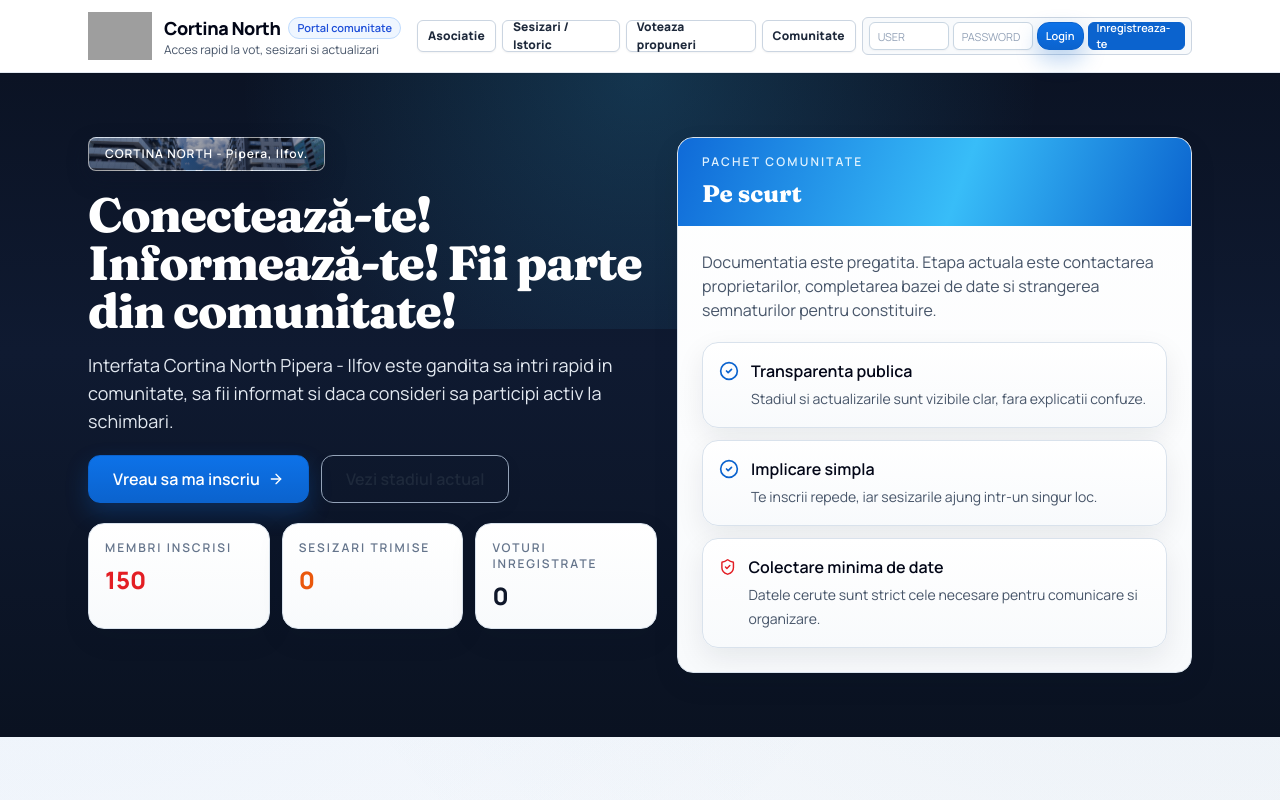
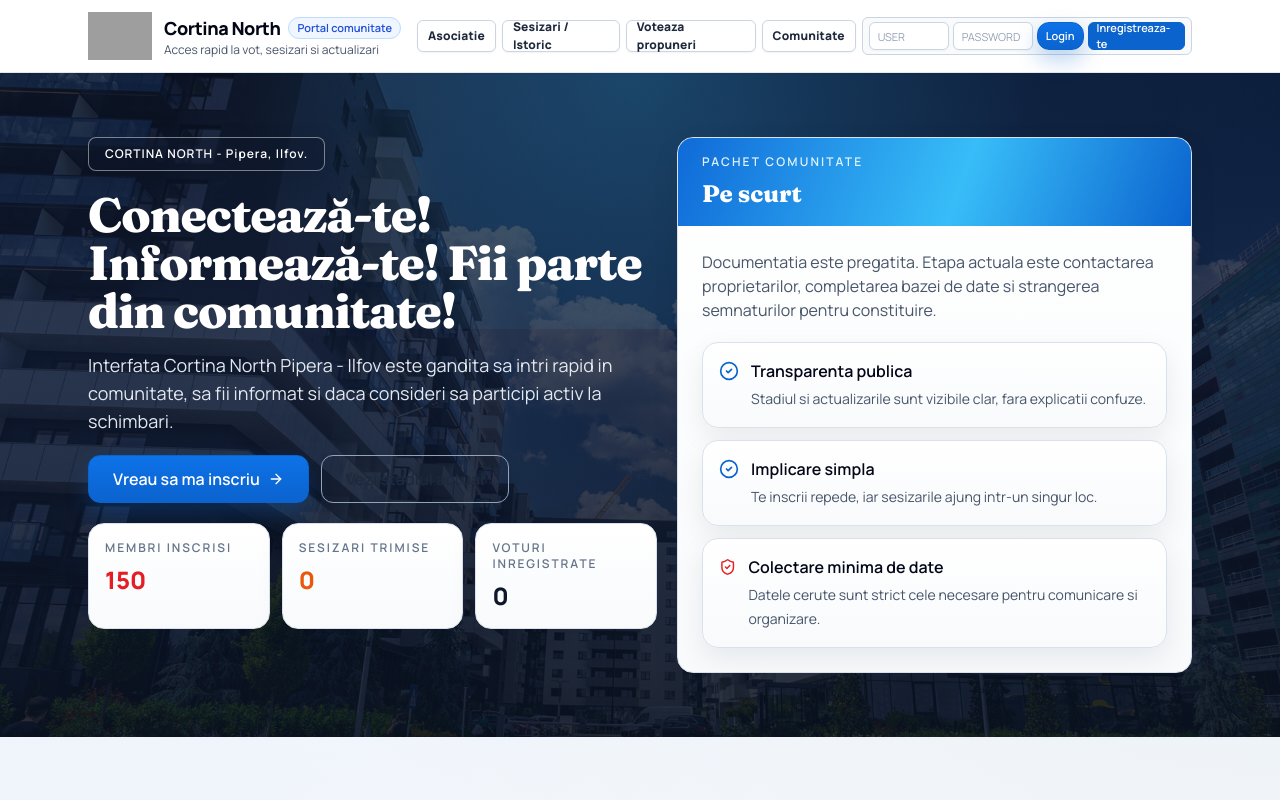
Before and after one commit to mediafisker-lang/alpinistiutilitari.ro, a Next.js app: page / in a window 1280 px wide. Shown: the top 800 px of the page. Built offline with nearby package versions, Linux system fonts and the light colour scheme; no server answers; the database is empty; grey boxes are pictures that could not be loaded.

Commit message:
Apply photo background to full hero panel and reset label style

```diff
--- a/components/hero-section.tsx
+++ b/components/hero-section.tsx
@@ -16,18 +16,18 @@ export function HeroSection({ stats }: { stats: HomepageStats }) {
   const { isLoggedIn } = useVoteSession();
 
   return (
-    <section className="relative overflow-hidden bg-[linear-gradient(180deg,#0b1324_0%,#0f1a31_42%,#0a1221_100%)]">
+    <section
+      className="relative overflow-hidden bg-cover bg-center bg-no-repeat"
+      style={{
+        backgroundImage:
+          "linear-gradient(180deg, rgba(11, 19, 36, 0.78) 0%, rgba(15, 26, 49, 0.82) 42%, rgba(10, 18, 33, 0.86) 100%), url('/hero-label-bg.jpg')",
+      }}
+    >
       <div className="absolute inset-x-0 top-0 h-64 bg-[radial-gradient(circle_at_top,_rgba(56,189,248,0.2),_transparent_58%)]" />
       <div className="relative mx-auto max-w-6xl px-4 py-10 sm:px-6 sm:py-14 lg:py-16">
         <div className="grid gap-5 lg:grid-cols-[1.05fr_0.95fr] lg:items-start">
           <div className="space-y-5">
-            <span
-              className="inline-flex rounded-lg border border-white/60 bg-cover bg-center bg-no-repeat px-4 py-2 text-xs font-semibold tracking-[0.08em] text-white shadow-[0_8px_20px_rgba(15,23,42,0.35)]"
-              style={{
-                backgroundImage:
-                  "linear-gradient(180deg, rgba(15, 23, 42, 0.38) 0%, rgba(15, 23, 42, 0.56) 100%), url('/hero-label-bg.jpg')",
-              }}
-            >
+            <span className="inline-flex rounded-lg border border-white/45 bg-slate-900/45 px-4 py-2 text-xs font-semibold tracking-[0.08em] text-white shadow-[0_8px_20px_rgba(15,23,42,0.35)] backdrop-blur-[1px]">
               CORTINA NORTH - Pipera, Ilfov.
             </span>
             <div className="space-y-4">
```
